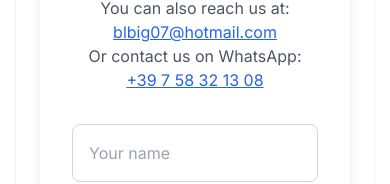
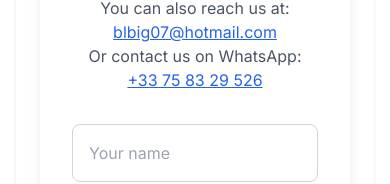
Before and after one commit to WebApp07/keysoftware, a Next.js app: page /contact in a window 390 px wide. Shown: the part 868-1052 px from the top of the page. Built offline with nearby package versions, Linux system fonts and the light colour scheme; no server answers.

Commit message:
Update number phone

```diff
--- a/components/contact-form.tsx
+++ b/components/contact-form.tsx
@@ -54,7 +54,7 @@ export default function ContactForm() {
             target="_blank"
             rel="noopener noreferrer"
           >
-            +39 7 58 32 13 08
+            +33 75 83 29 526
           </a>
         </p>
       </div>
```
